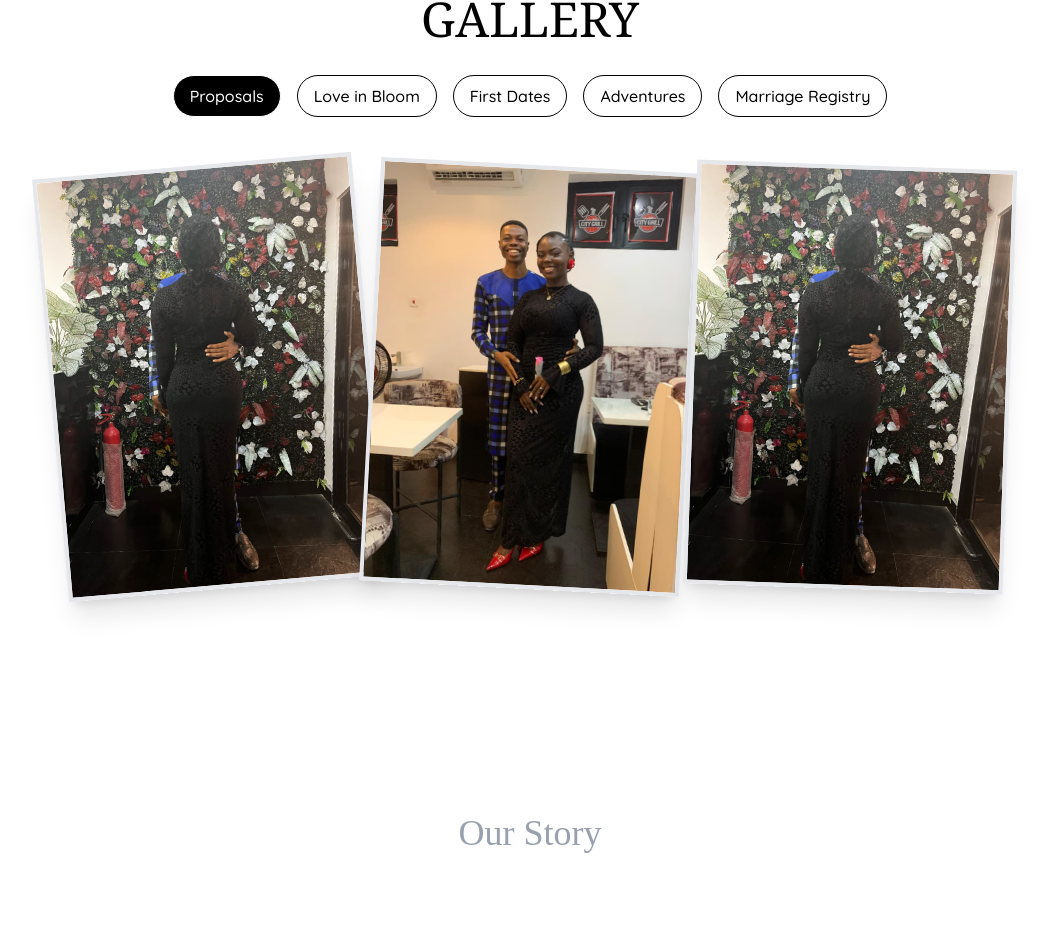
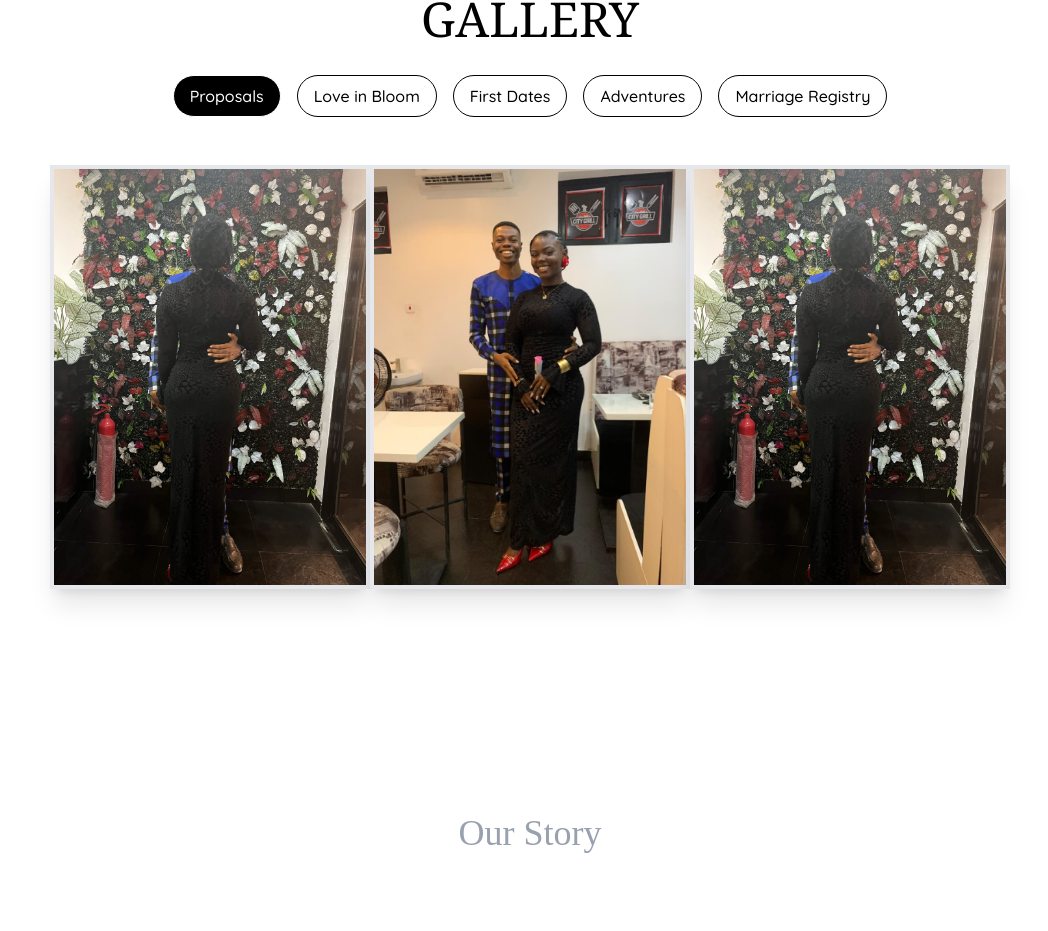
Before and after one commit to Karencelia/karen-fredrick, a Next.js app: page / in a window 1280 px wide. Shown: the part 2283-3214 px from the top of the page, without its empty margins (110-1158 px from the left). Built offline with nearby package versions, Linux system fonts and the light colour scheme.

Commit message:
galleery fix

```diff
--- a/src/app/page/component/Gallery.jsx
+++ b/src/app/page/component/Gallery.jsx
@@ -66,7 +66,7 @@ export default function Gallery() {
             whileHover={{ scale: 1.05 }}
             onClick={() => setLightboxImage(src)}
             className="relative shadow-xl border-4 border-gray-200 w-64 md:w-80 cursor-pointer overflow-hidden"
-            style={{ transform: `rotate(${rotations[i % rotations.length]}deg)` }}
+            style={{ gap: '-50px' }}
           >
             <img
               src={src}
```
